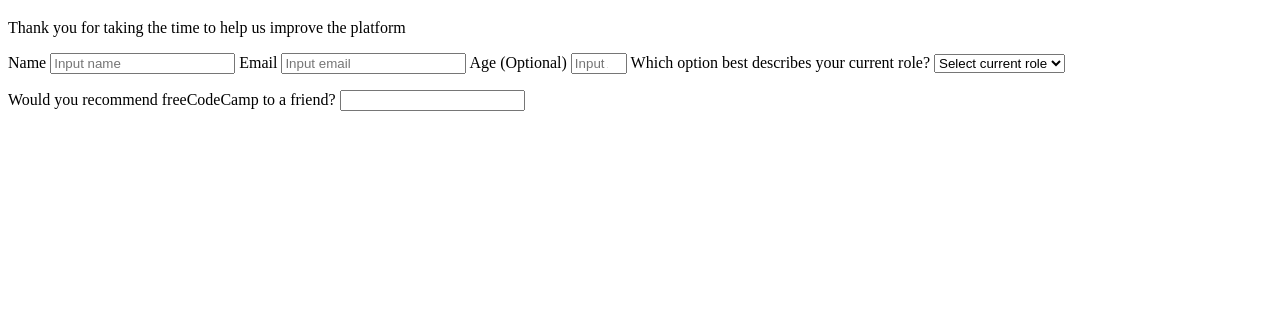
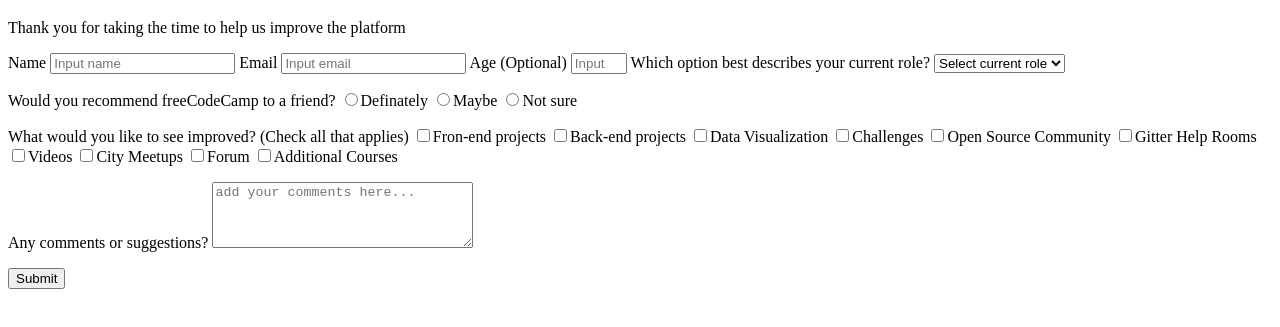
Before and after one commit to Robertpaschal/Build-A-Form, a plain HTML site: page Index.html in a window 1280 px wide. Shown: the part 61-388 px from the top of the page. Drawn offline with Linux system fonts and the light colour scheme.

Commit message:
Added more content to the html file

```diff
--- a/Index.html
+++ b/Index.html
@@ -35,11 +35,32 @@
 
         <p>
             <label> Would you recommend freeCodeCamp to a friend?
-                <input />
+                <input type="radio" name="yes-maybe" value="1">Definately</input>
+                <input type="radio" name="yes-maybe" value="2">Maybe</input>
+                <input type="radio" name="yes-maybe" value="3">Not sure</input>
             </label>
-
+        </p>
+        <p>
+            <label> What would you like to see improved? (Check all that applies)
+                <input type="checkbox"  value="1">Fron-end projects</input>
+                <input type="checkbox"  value="2">Back-end projects</input>
+                <input type="checkbox"  value="3">Data Visualization</input>
+                <input type="checkbox"  value="4">Challenges</input>
+                <input type="checkbox"  value="5">Open Source Community</input>
+                <input type="checkbox"  value="6">Gitter Help Rooms</input>
+                <input type="checkbox"  value="7">Videos</input>
+                <input type="checkbox"  value="8">City Meetups</input>
+                <input type="checkbox"  value="9">Forum</input>
+                <input type="checkbox"  value="10">Additional Courses</input>
+            </label>
         </p>
 
+        <p>
+            <label>Any comments or suggestions?
+                <textarea placeholder="add your comments here..." rows="4" cols="30"></textarea>
+            </label>
+        </p>
+        <button id="submit">Submit</button>
     </form>
 
 </body>
```
